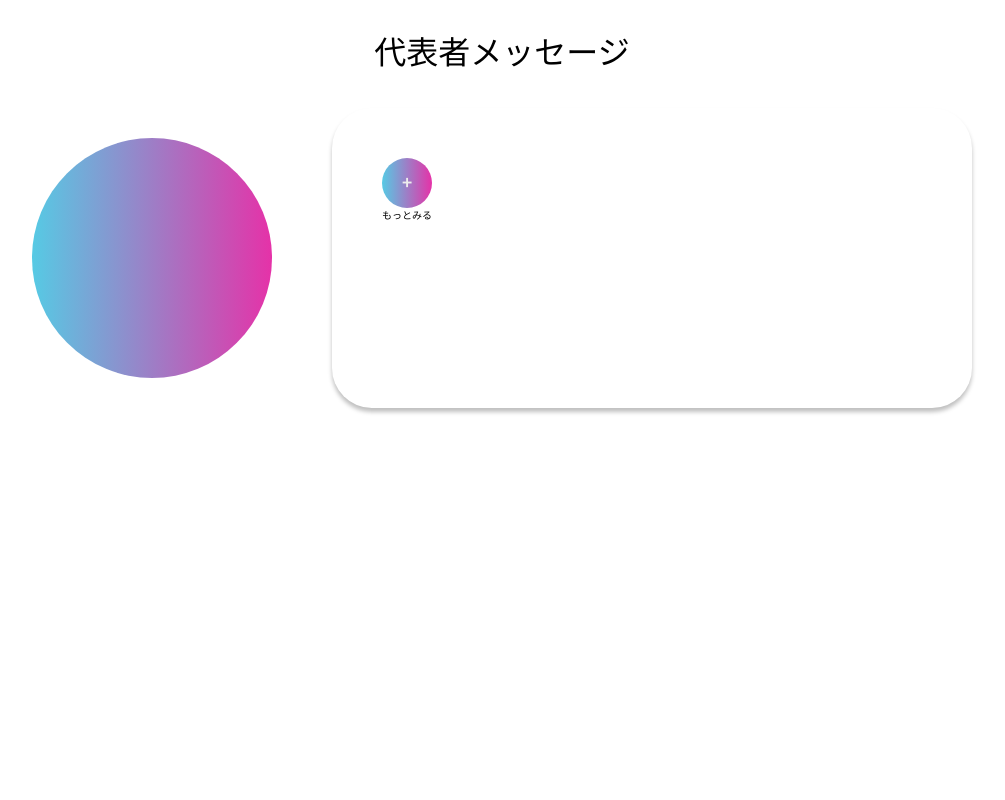
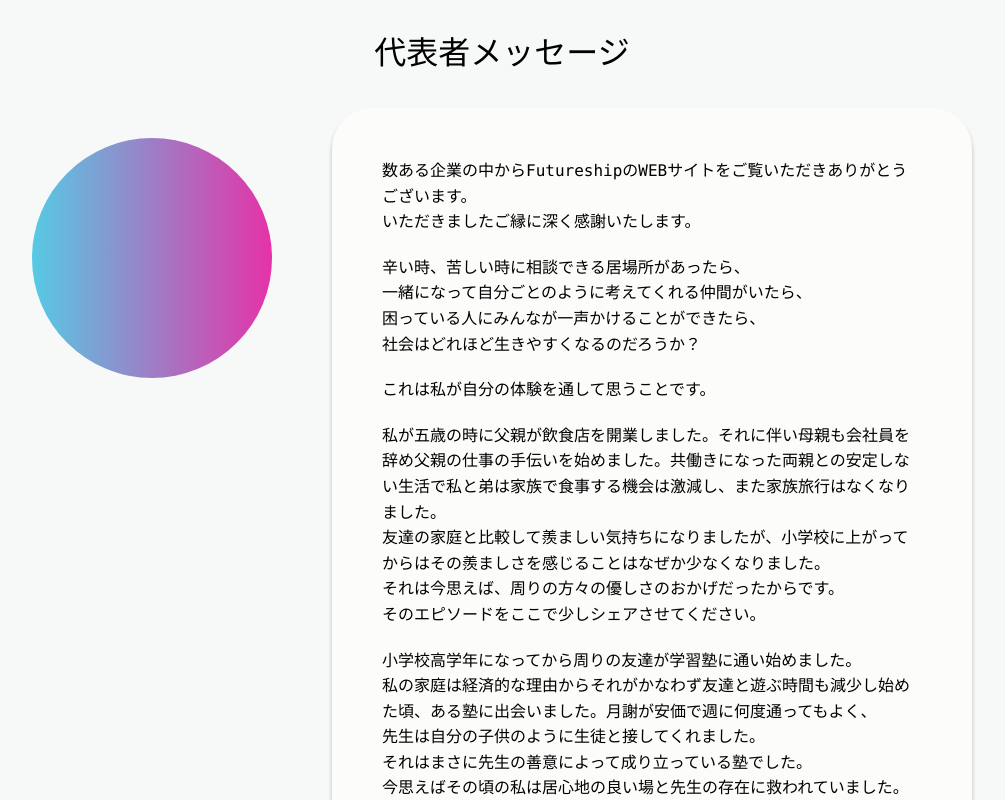
Before and after one commit to futureship/Futureship_HP, a Next.js app: page /policy in a window 1280 px wide. Shown: the top 800 px of the page, without its empty margins (138-1143 px from the left). Built offline with nearby package versions, Linux system fonts and the light colour scheme; no server answers.

Commit message:
メッセージ読み込み導線の作成

```diff
--- /dev/null
+++ b/public/doc/message.json
@@ -0,0 +1 @@
+{"message": "数ある企業の中からFutureshipのWEBサイトをご覧いただきありがとうございます。\nいただきましたご縁に深く感謝いたします。\n\n辛い時、苦しい時に相談できる居場所があったら、\n一緒になって自分ごとのように考えてくれる仲間がいたら、\n困っている人にみんなが一声かけることができたら、\n社会はどれほど生きやすくなるのだろうか？\n\nこれは私が自分の体験を通して思うことです。\n\n私が五歳の時に父親が飲食店を開業しました。それに伴い母親も会社員を辞め父親の仕事の手伝いを始めました。共働きになった両親との安定しない生活で私と弟は家族で食事する機会は激減し、また家族旅行はなくなりました。\n友達の家庭と比較して羨ましい気持ちになりましたが、小学校に上がってからはその羨ましさを感じることはなぜか少なくなりました。\nそれは今思えば、周りの方々の優しさのおかげだったからです。\nそのエピソードをここで少しシェアさせてください。\n\n小学校高学年になってから周りの友達が学習塾に通い始めました。\n私の家庭は経済的な理由からそれがかなわず友達と遊ぶ時間も減少し始めた頃、ある塾に出会いました。月謝が安価で週に何度通ってもよく、\n先生は自分の子供のように生徒と接してくれました。\nそれはまさに先生の善意によって成り立っている塾でした。\n今思えばその頃の私は居心地の良い場と先生の存在に救われていました。\n\n私の人生は他人の優しさに幾度となく助けられてきました。そして今、\nその優しさのおかげで人生の目標ができソーシャルスタートアップを立ち上げました。\n今日本は過疎化、情報格差、後継者問題など課題が山積しています。\nそれらの課題解決に向けてZ世代の力を集結し、\n私を育ててくれた共助コミュニティを日本の各地で蘇らせたい。\n\n私が救われたように多くの人が誰もが寄れる場所で寄りかかれる他人と出会い、少しでも安心して暮らしていける社会を目指して日々邁進して参ります。"}
--- a/src/app/policy/page.tsx
+++ b/src/app/policy/page.tsx
@@ -3,17 +3,25 @@
 import React, { useEffect, useState } from 'react';
 import '@i18n';
 import styles from './policy.module.scss';
-import ReactMarkdown from 'react-markdown';
 
 import { useTranslation } from 'react-i18next';
+import ColorFooter from '@/app/components/footer/color-footer/color-footer';
 
 const Policy: React.FC = () => {
-  const [markdown, setMarkdown] = useState<string>('');
+  const [data, setData] = useState<string | null>(null);
 
   useEffect(() => {
-    fetch('/public/locales/ja/message.md')
-      .then((response) => response.text())
-      .then((text) => setMarkdown(text));
+    const fetchData = async () => {
+      try {
+        const response = await fetch('/doc/message.json');
+        const result = await response.json();
+        setData(result.message as string);
+      } catch (error) {
+        console.error('Error fetching the file:', error);
+      }
+    };
+
+    fetchData();
   }, []);
 
   const { t } = useTranslation('common');
@@ -24,15 +32,29 @@ const Policy: React.FC = () => {
       <div className={styles.contents}>
         <div className={styles.faceImg}></div>
         <div className={styles.template}>
-          <ReactMarkdown>{markdown}</ReactMarkdown>
-          <div className={styles.button}>
+          {data ? (
+            <pre>
+              {data.split('\n').map((line, index) => (
+                <div key={index} className={styles.message}>
+                  {line}
+                </div>
+              ))}
+            </pre>
+          ) : (
+            <p>Loading...</p>
+          )}
+          {/* TODO：実装してから適用 */}
+          {/* <div className={styles.button}>
             <button className={styles.expandButton}>+</button>
             <span className={styles.buttonMessage}>
               {t('message.readMore')}
             </span>
-          </div>
+          </div> */}
         </div>
       </div>
+      <footer>
+        <ColorFooter></ColorFooter>
+      </footer>
     </div>
   );
 };
--- a/src/app/policy/policy.module.scss
+++ b/src/app/policy/policy.module.scss
@@ -3,13 +3,14 @@
 
 .base {
   @include fontOnest;
+  background-color: $white2;
 }
 
 .title {
   font-size: 32px;
   display: flex;
   justify-content: center;
-  margin: 30px 0;
+  padding: 30px 0;
 }
 
 .contents {
@@ -27,12 +28,22 @@
 
 .template {
   @include boxShadow;
+  background-color: $white3;
 
-  padding: 50px 50px 0 50px;
-  margin: 0 30px;
+  padding: 50px;
+  margin: 0 30px 30px 30px;
   width: 50%;
   border-radius: 40px;
   overflow-x: hidden;
+}
+
+.message {
+  font-size: 16px;
+  overflow: auto;
+  word-wrap: break-word;
+  white-space: normal;
+  min-height: 20px;
+  line-height: 160%;
 }
 
 .button {
--- a/src/app/styles/_color.const.scss
+++ b/src/app/styles/_color.const.scss
@@ -2,6 +2,8 @@ $water-blue1: #56cae4;
 $pink1: #e532a8;
 $white1: #ededed;
 $gray1: #545353;
+
+$white1: #fff;
 $white2: #f7f8f8;
 $gray2: #d4d4d4;
 $white3: #fcfcfb;
```
